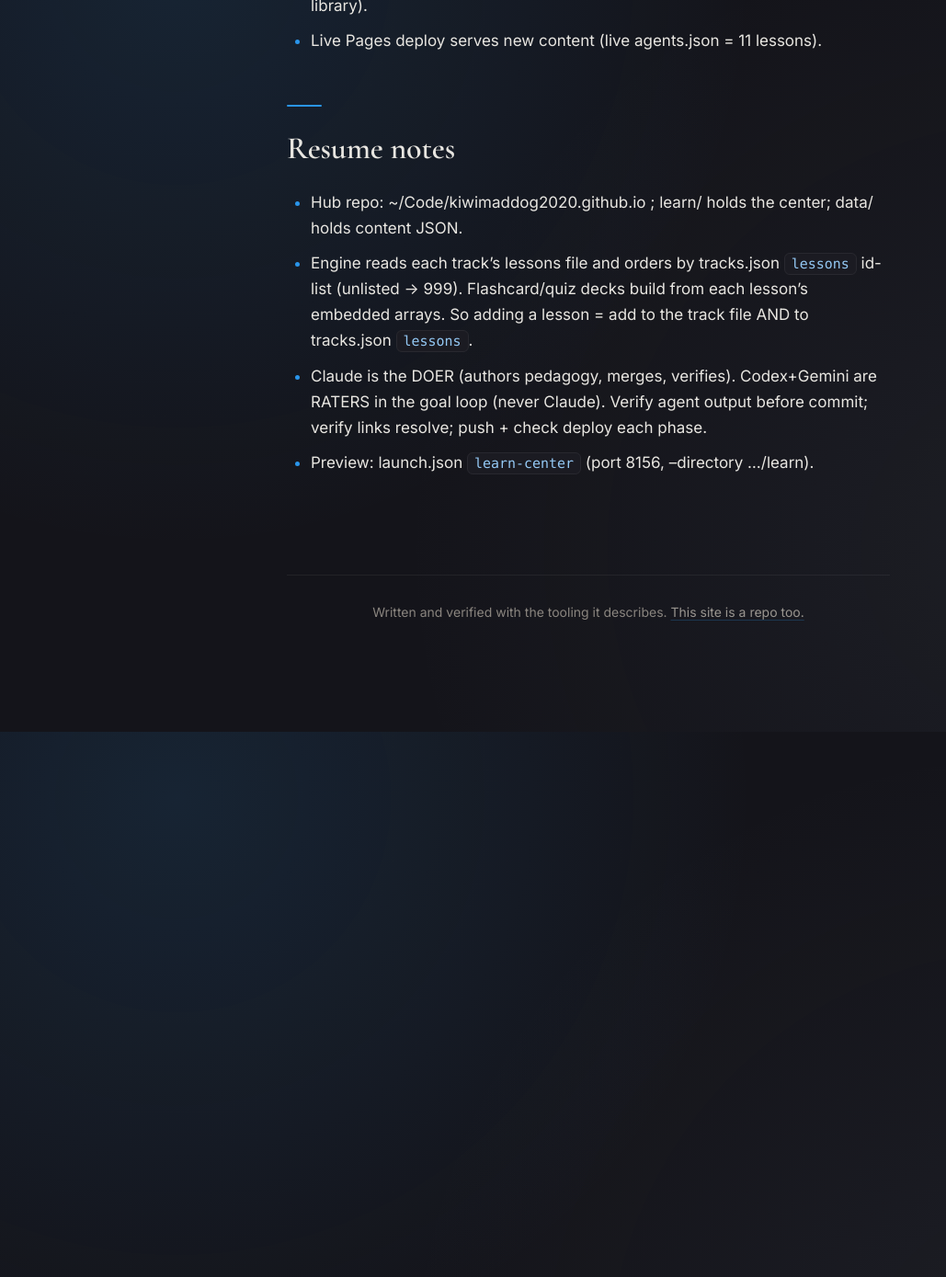
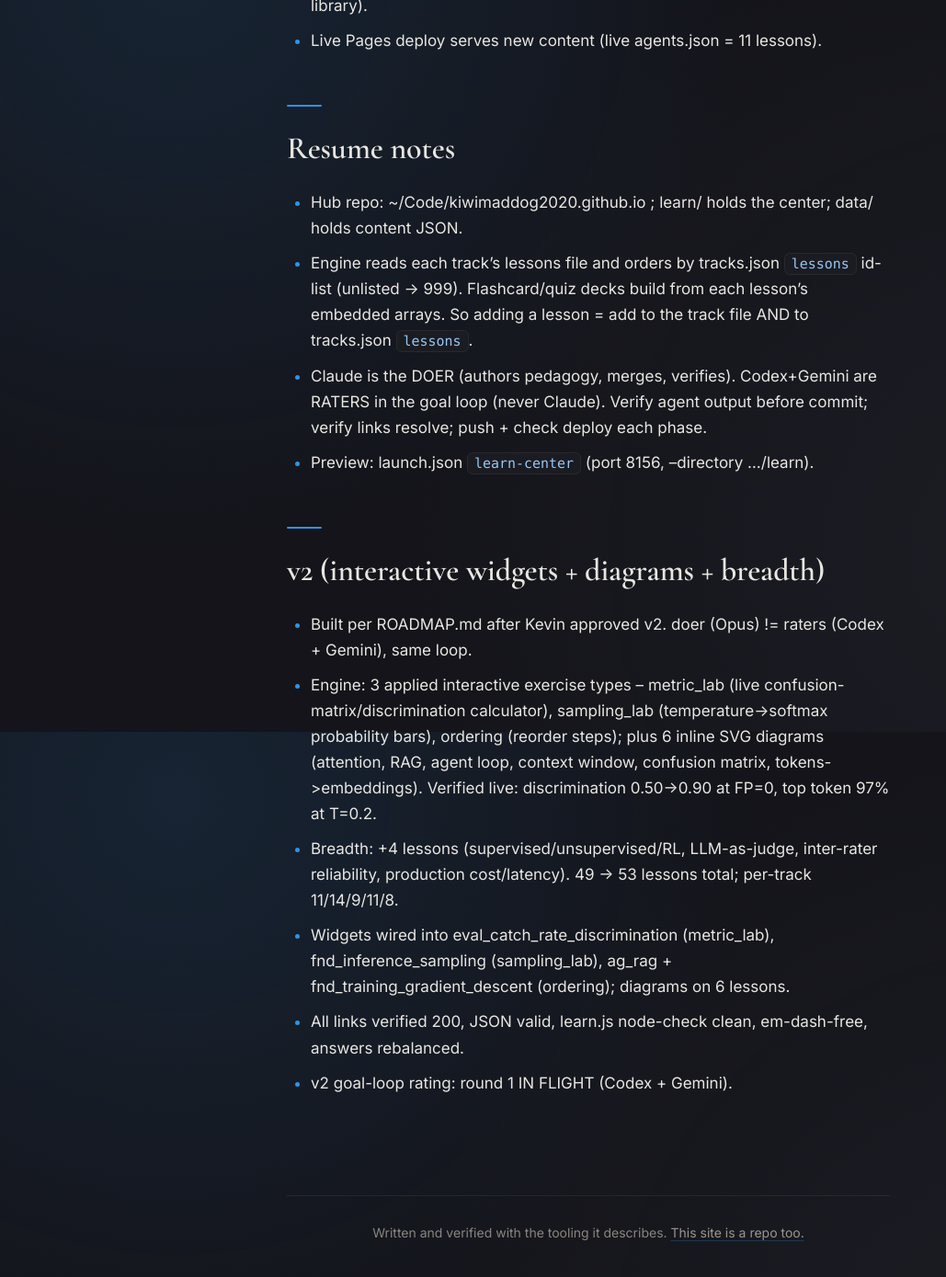
Before and after one commit to KiwiMaddog2020/kiwimaddog2020.github.io, a Jekyll site: the page built from learn/BUILD_STATE.md, in a window 1280 px wide and 1400 px high, scrolled down 3704 px. Shown: the top 1389 px of the window at 92% size, without its empty margins (0-1029 px from the left). Built offline with Jekyll 4.4.1, drawn with Linux system fonts in a browser that asks for light colours; our own code applies the rules of GitHub Pages for plain Markdown files.

Commit message:
docs(learn): record v2 build (widgets, diagrams, +4 breadth = 53 lessons) in BUILD_STATE

```diff
--- a/learn/BUILD_STATE.md
+++ b/learn/BUILD_STATE.md
@@ -99,3 +99,17 @@ LIVE: https://kiwimaddog2020.github.io/learn/
 - Claude is the DOER (authors pedagogy, merges, verifies). Codex+Gemini are RATERS in the goal loop
   (never Claude). Verify agent output before commit; verify links resolve; push + check deploy each phase.
 - Preview: launch.json `learn-center` (port 8156, --directory .../learn).
+
+## v2 (interactive widgets + diagrams + breadth)
+
+- Built per ROADMAP.md after Kevin approved v2. doer (Opus) != raters (Codex + Gemini), same loop.
+- Engine: 3 applied interactive exercise types -- metric_lab (live confusion-matrix/discrimination
+  calculator), sampling_lab (temperature->softmax probability bars), ordering (reorder steps);
+  plus 6 inline SVG diagrams (attention, RAG, agent loop, context window, confusion matrix,
+  tokens->embeddings). Verified live: discrimination 0.50->0.90 at FP=0, top token 97% at T=0.2.
+- Breadth: +4 lessons (supervised/unsupervised/RL, LLM-as-judge, inter-rater reliability,
+  production cost/latency). 49 -> 53 lessons total; per-track 11/14/9/11/8.
+- Widgets wired into eval_catch_rate_discrimination (metric_lab), fnd_inference_sampling
+  (sampling_lab), ag_rag + fnd_training_gradient_descent (ordering); diagrams on 6 lessons.
+- All links verified 200, JSON valid, learn.js node-check clean, em-dash-free, answers rebalanced.
+- v2 goal-loop rating: round 1 IN FLIGHT (Codex + Gemini).
```
